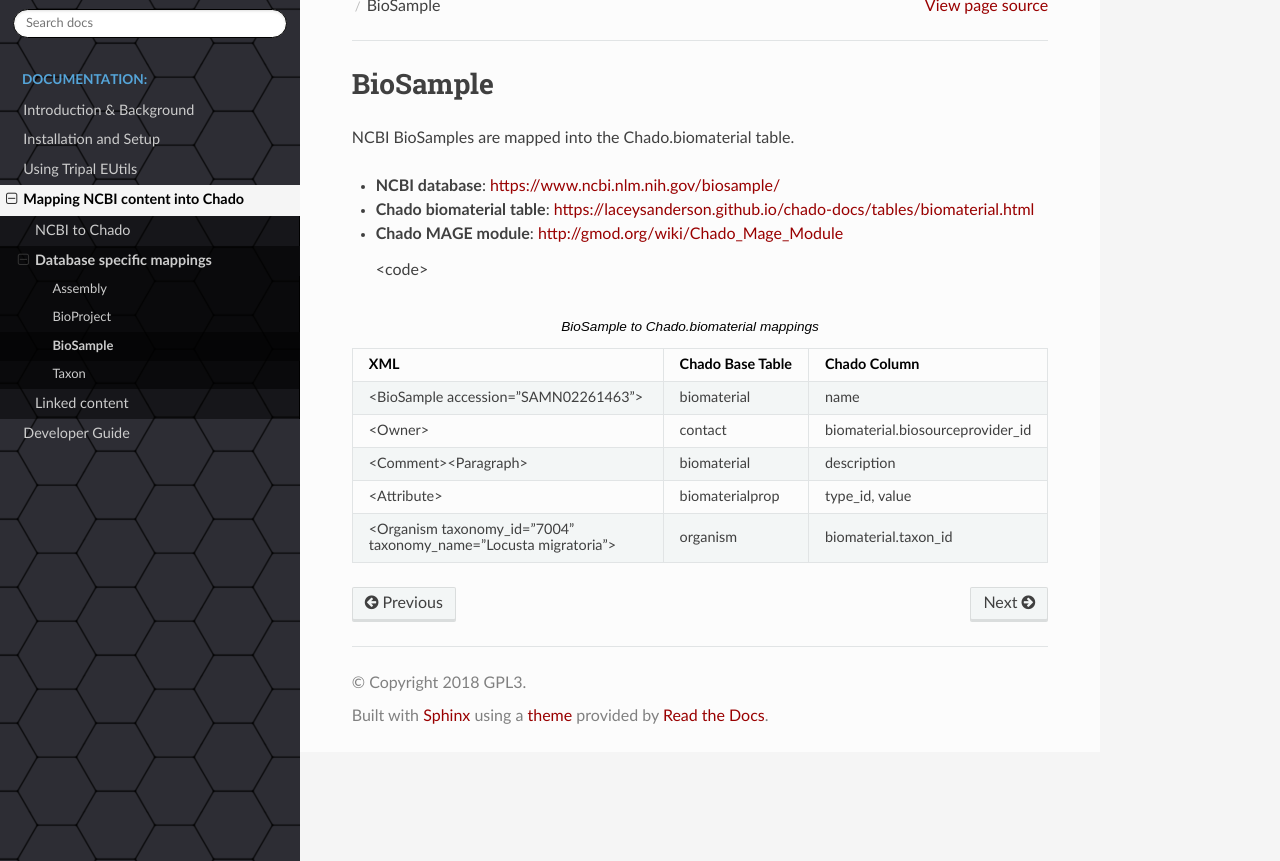
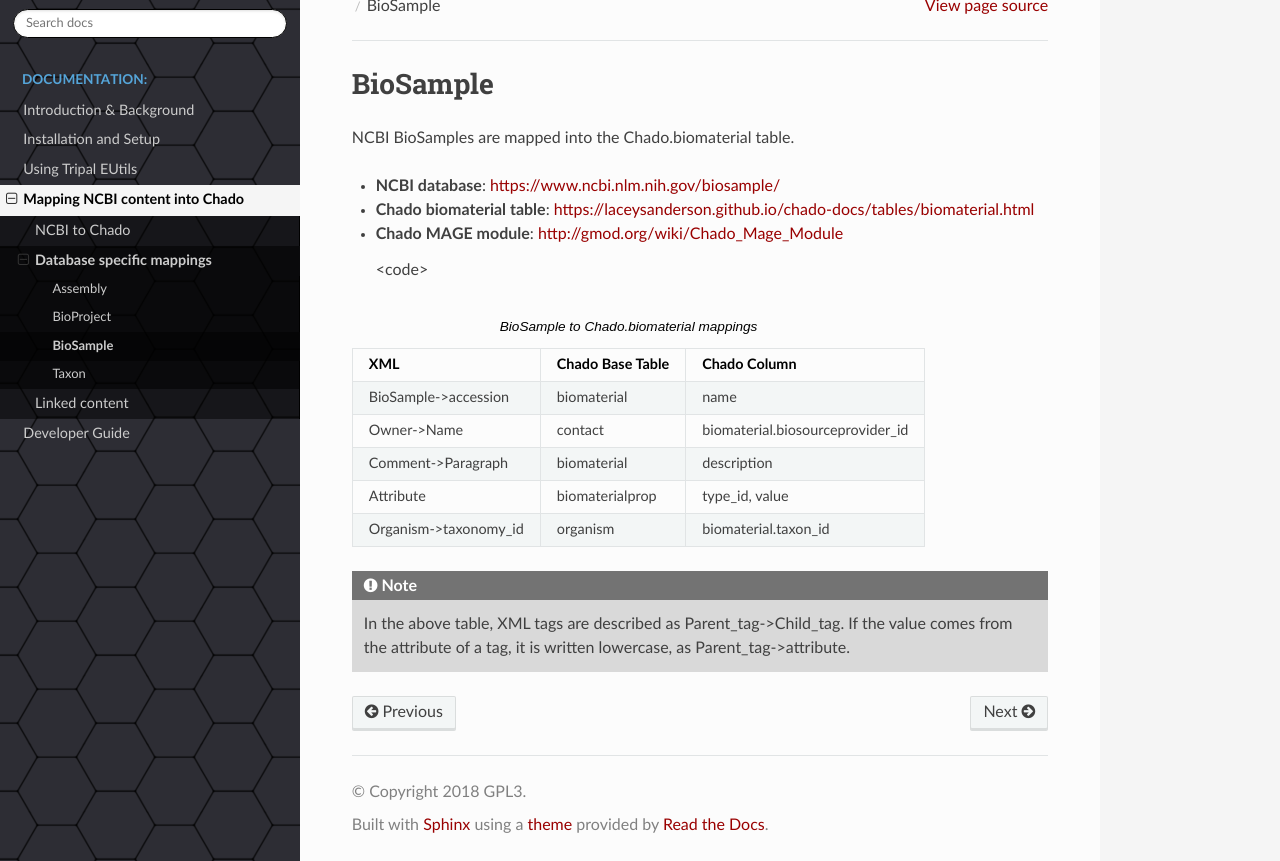
Before and after one commit to NAL-i5K/tripal_eutils, a Sphinx documentation site: the page built from docs/database_info/biosample.rst, in a window 1280 px wide and 1205 px high, cut to the strip 344-1205 px from the top of the window. Built offline with Sphinx 7.4.7 and the Read the Docs theme 2.0.0, drawn with Linux system fonts in a browser that asks for light colours; some of the changed lines change nothing that is shown.

Commit message:
restyle table slightly

```diff
--- a/docs/database_info/biosample.rst
+++ b/docs/database_info/biosample.rst
@@ -12,3 +12,7 @@ NCBI BioSamples are mapped into the Chado.biomaterial table.
 .. csv-table:: BioSample to Chado.biomaterial mappings
    :file: ./biosample_info.csv
    :header-rows: 1
+
+.. note::
+
+	In the above table, XML tags are described as Parent_tag->Child_tag.  If the value comes from the attribute of a tag, it is written lowercase, as Parent_tag->attribute.
--- a/docs/database_info/biosample_info.csv
+++ b/docs/database_info/biosample_info.csv
@@ -1,6 +1,6 @@
 XML, Chado Base Table, Chado Column
-<BioSample accession="SAMN02261463">, biomaterial, name
-<Owner>, contact, biomaterial.biosourceprovider_id
-<Comment><Paragraph>,  biomaterial, description
-<Attribute>, biomaterialprop, "type_id, value"
-<Organism taxonomy_id="7004" taxonomy_name="Locusta migratoria">, organism, biomaterial.taxon_id
+BioSample->accession, biomaterial, name
+Owner->Name, contact, biomaterial.biosourceprovider_id
+Comment->Paragraph,  biomaterial, description
+Attribute, biomaterialprop, "type_id, value"
+Organism->taxonomy_id, organism, biomaterial.taxon_id
```
